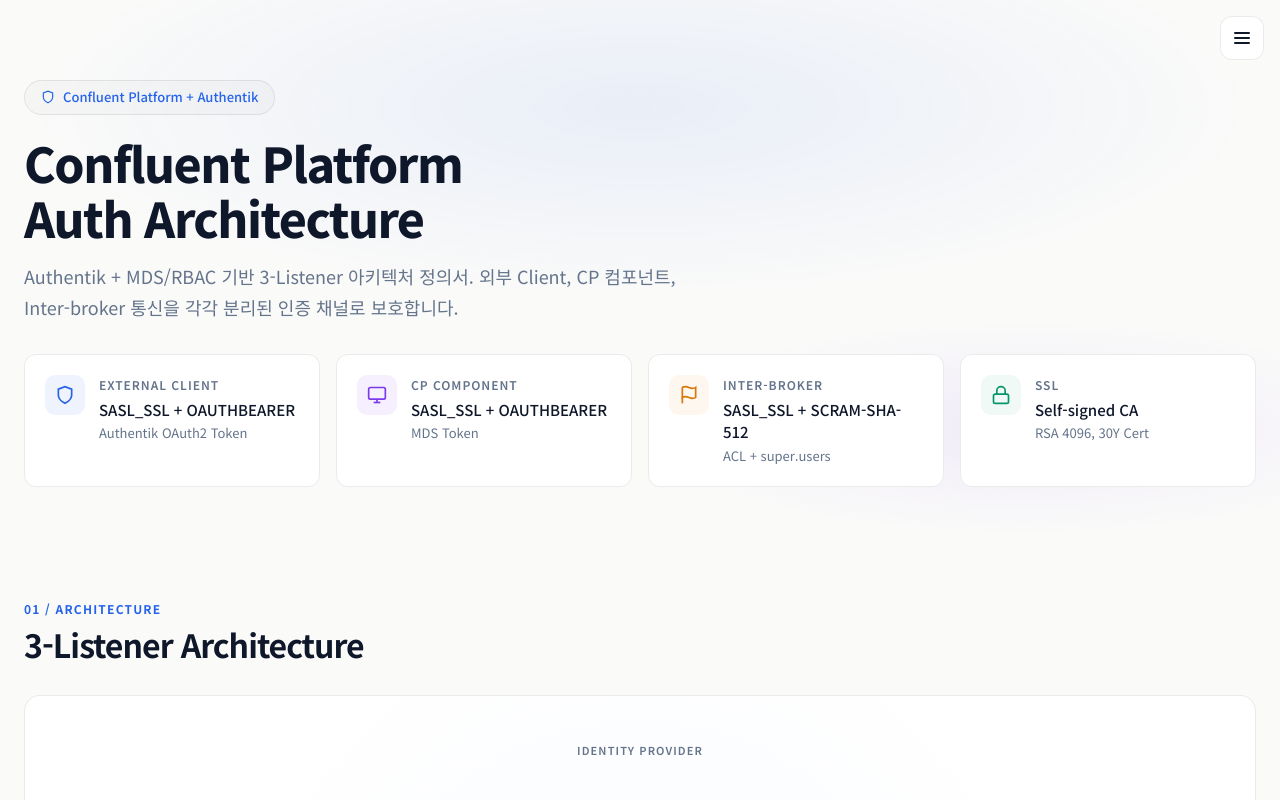
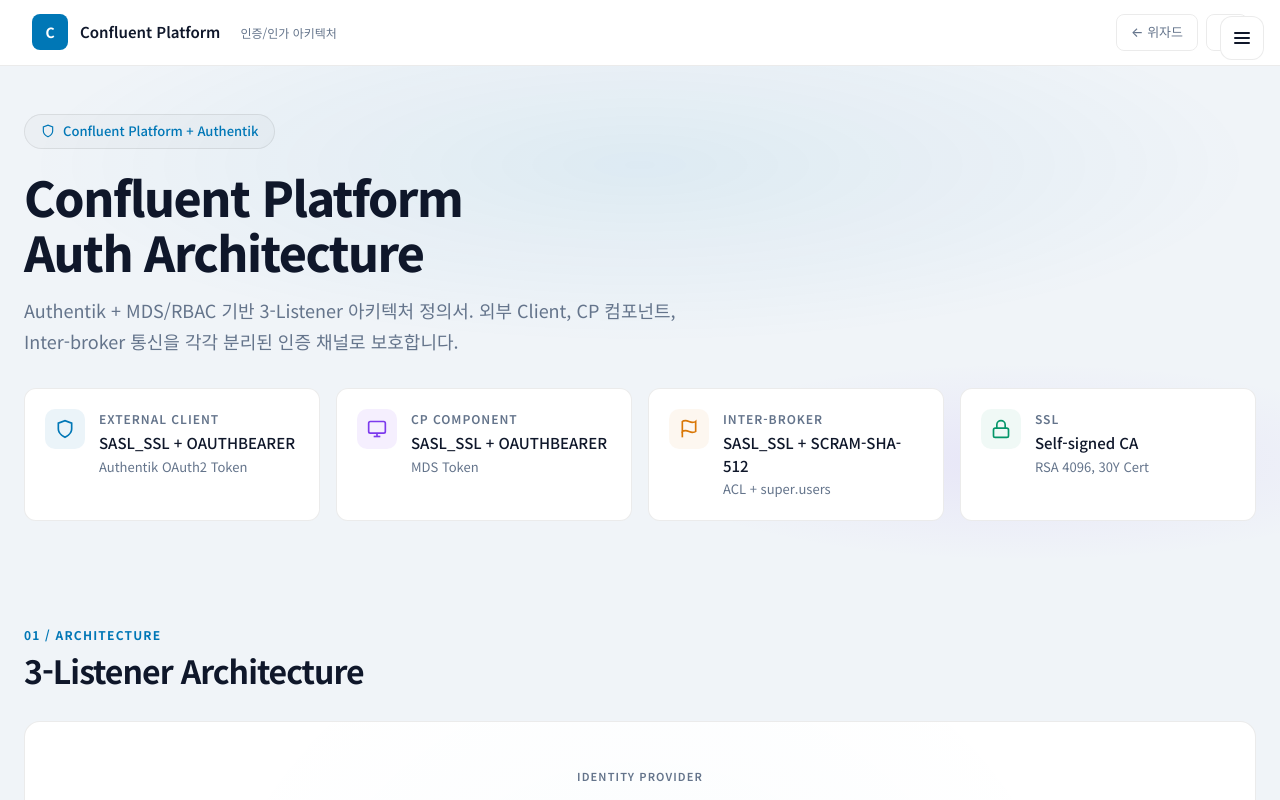
Before and after one commit to siksik-e0-0/cp-deployment-wizard, a website: page confluent-architecture.html in a window 1280 px wide. Shown: the top 800 px of the page. Drawn offline with nearby package versions, Linux system fonts and the light colour scheme.

Commit message:
feat: confluent-architecture.html 디자인 톤 wizard/index와 통일
- 다크 테마 배경색 통일: #0A0A0A → #0f0f1a, 서피스 #1a1a2e
- 라이트 테마 배경색 통일: #FAFAF9 → #f0f4f8
- 주 액센트 색상 통일: #3b82f6 → #00B4D8 (Cyan)
- glow-accent, border 투명도, text-secondary 색상 통일
- 하드코딩 파란색 → Cyan으로 교체 (card hover, flow-tab, mech-oauth 등)
- port-token 색상 보라 유지 (MDS Token 의미 보존)
- Top Bar 추가: 로고 + 위자드/홈 네비게이션 링크
- Step 1 (클러스터 토폴로지) UI 연계 네비

```diff
--- a/confluent-architecture.html
+++ b/confluent-architecture.html
@@ -13,30 +13,32 @@
     :root { interpolate-size: allow-keywords; }
 
     html.theme-dark {
-      --bg: #0A0A0A; --surface: #141414; --surface-hover: #1C1C1C;
-      --border: rgba(255,255,255,0.06);
-      --text: #EDEDED; --text-secondary: #888;
-      --accent: #3b82f6; --accent-secondary: #8b5cf6;
+      --bg: #0f0f1a; --surface: #1a1a2e; --surface-hover: #252540;
+      --border: rgba(255,255,255,0.08);
+      --text: #EDEDED; --text-secondary: #8892a4;
+      --accent: #00B4D8; --accent-secondary: #8b5cf6;
       --positive: #10b981; --negative: #f43f5e; --warning: #f59e0b;
+      --accent-glow: rgba(0,180,216,0.15);
       --glass: rgba(255,255,255,0.03);
-      --glow-accent: rgba(59,130,246,0.15);
+      --glow-accent: rgba(0,180,216,0.15);
       --glow-purple: rgba(139,92,246,0.15);
       --glow-green: rgba(16,185,129,0.12);
       --glow-orange: rgba(245,158,11,0.12);
-      --surface-elevated: #1a1a1a;
+      --surface-elevated: #12122a;
     }
     html.theme-light {
-      --bg: #FAFAF9; --surface: #FFFFFF; --surface-hover: #F5F5F4;
+      --bg: #f0f4f8; --surface: #FFFFFF; --surface-hover: #e8edf2;
       --border: rgba(0,0,0,0.08);
       --text: #0f172a; --text-secondary: #64748b;
-      --accent: #2563eb; --accent-secondary: #7c3aed;
+      --accent: #0077B6; --accent-secondary: #7c3aed;
       --positive: #059669; --negative: #e11d48; --warning: #d97706;
+      --accent-glow: rgba(0,119,182,0.1);
       --glass: rgba(0,0,0,0.02);
-      --glow-accent: rgba(37,99,235,0.08);
+      --glow-accent: rgba(0,119,182,0.08);
       --glow-purple: rgba(124,58,237,0.08);
       --glow-green: rgba(5,150,105,0.06);
       --glow-orange: rgba(217,119,6,0.06);
-      --surface-elevated: #f8f8f7;
+      --surface-elevated: #f8fafc;
     }
 
     body {
@@ -61,7 +63,7 @@
     }
     .card:hover {
       box-shadow: 0 0 0 1px var(--border), 0 8px 24px rgba(0,0,0,0.12);
-      border-color: rgba(59,130,246,0.2);
+      border-color: rgba(0,180,216,0.3);
     }
 
     @keyframes fadeInUp { from { opacity: 0; transform: translateY(24px); } to { opacity: 1; transform: translateY(0); } }
@@ -91,6 +93,30 @@
       * { print-color-adjust: exact; -webkit-print-color-adjust: exact; }
     }
     @page { margin: 0.75in; }
+
+    /* ===== TOP BAR ===== */
+    .top-bar {
+      background: var(--surface); border-bottom: 1px solid var(--border);
+      padding: 14px 32px; display: flex; align-items: center; gap: 16px;
+      position: sticky; top: 0; z-index: 100; backdrop-filter: blur(12px);
+    }
+    .logo-area { display: flex; align-items: center; gap: 12px; }
+    .logo-mark {
+      width: 36px; height: 36px; border-radius: 8px;
+      background: linear-gradient(135deg, var(--accent), #0077B6);
+      display: flex; align-items: center; justify-content: center;
+      color: white; font-weight: 700; font-size: 14px; flex-shrink: 0;
+    }
+    .logo-text { font-size: 15px; font-weight: 600; color: var(--text); }
+    .logo-sub { font-size: 12px; color: var(--text-secondary); margin-left: 8px; }
+    .top-bar-nav { margin-left: auto; display: flex; align-items: center; gap: 8px; }
+    .nav-link {
+      padding: 7px 14px; border-radius: 8px; font-size: 13px; font-weight: 500;
+      color: var(--text-secondary); text-decoration: none;
+      background: transparent; border: 1px solid var(--border);
+      transition: all 0.2s; white-space: nowrap;
+    }
+    .nav-link:hover { background: var(--surface-hover); color: var(--text); }
 
     .viz-menu { position: fixed; top: 16px; right: 16px; z-index: 9999; }
     .viz-menu-toggle {
@@ -131,7 +157,7 @@
 
     /* Hero */
     .hero {
-      padding: 80px 0 48px;
+      padding: 48px 0 40px;
       position: relative;
       overflow: hidden;
     }
@@ -167,7 +193,7 @@
     }
     .principle-card:hover {
       box-shadow: 0 4px 16px rgba(0,0,0,0.1);
-      border-color: rgba(59,130,246,0.2);
+      border-color: rgba(0,180,216,0.3);
     }
     .principle-icon {
       width: 40px; height: 40px; border-radius: 10px;
@@ -236,8 +262,8 @@
       font-family: 'Inter', monospace;
     }
     .port-internal { background: rgba(245,158,11,0.15); color: var(--warning); }
-    .port-external { background: rgba(59,130,246,0.15); color: var(--accent); }
-    .port-token { background: rgba(139,92,246,0.15); color: var(--accent-secondary); }
+    .port-external { background: rgba(0,180,216,0.15); color: var(--accent); }
+    .port-token { background: rgba(139,92,246,0.15); color: #8b5cf6; }
     .port-https { background: rgba(16,185,129,0.15); color: var(--positive); }
     .port-ldap { background: rgba(244,63,94,0.15); color: var(--negative); }
 
@@ -300,7 +326,7 @@
     .flow-tab:hover { color: var(--text); background: var(--glass); }
     .flow-tab.active {
       background: var(--accent); color: white;
-      box-shadow: 0 2px 8px rgba(59,130,246,0.3);
+      box-shadow: 0 2px 8px rgba(0,180,216,0.3);
     }
 
     .flow-content { display: none; }
@@ -417,7 +443,7 @@
       display: inline-block; padding: 3px 10px; border-radius: 6px;
       font-size: 0.75rem; font-weight: 600;
     }
-    .mech-oauth { background: rgba(59,130,246,0.12); color: var(--accent); }
+    .mech-oauth { background: rgba(0,180,216,0.12); color: var(--accent); }
     .mech-scram { background: rgba(245,158,11,0.12); color: var(--warning); }
     .mech-basic { background: rgba(139,92,246,0.12); color: var(--accent-secondary); }
     .mech-sso { background: rgba(16,185,129,0.12); color: var(--positive); }
@@ -509,6 +535,19 @@
 </head>
 <body>
   <a href="#main-content" class="skip-link">Skip to content</a>
+
+  <!-- TOP BAR -->
+  <div class="top-bar">
+    <div class="logo-area">
+      <div class="logo-mark">C</div>
+      <span class="logo-text">Confluent Platform</span>
+      <span class="logo-sub">인증/인가 아키텍처</span>
+    </div>
+    <div class="top-bar-nav">
+      <a href="confluent-deployment-wizard.html" class="nav-link">← 위자드</a>
+      <a href="index.html" class="nav-link">홈</a>
+    </div>
+  </div>
 
   <div class="viz-menu">
     <button class="viz-menu-toggle" onclick="toggleMenu()" aria-label="Menu">
@@ -771,7 +810,7 @@
             </div>
             <div>
               <div class="token-title">Authentik Token</div>
-              <span class="token-badge" style="background:rgba(59,130,246,0.12);color:var(--accent);">External</span>
+              <span class="token-badge" style="background:rgba(0,180,216,0.12);color:var(--accent);">External</span>
             </div>
           </div>
           <div class="token-rows">
```
